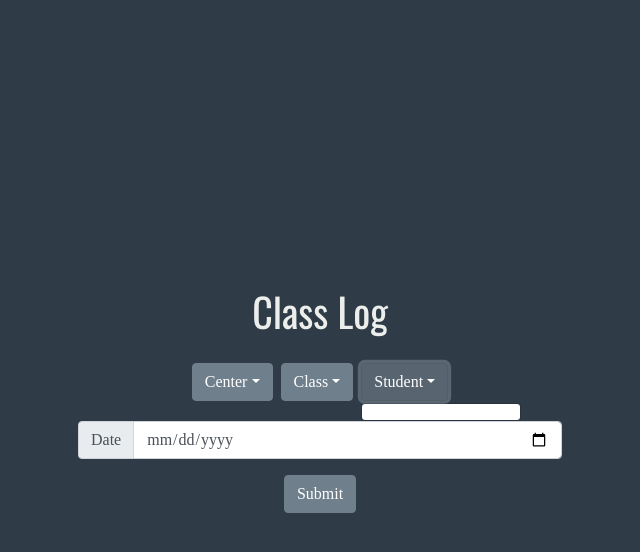
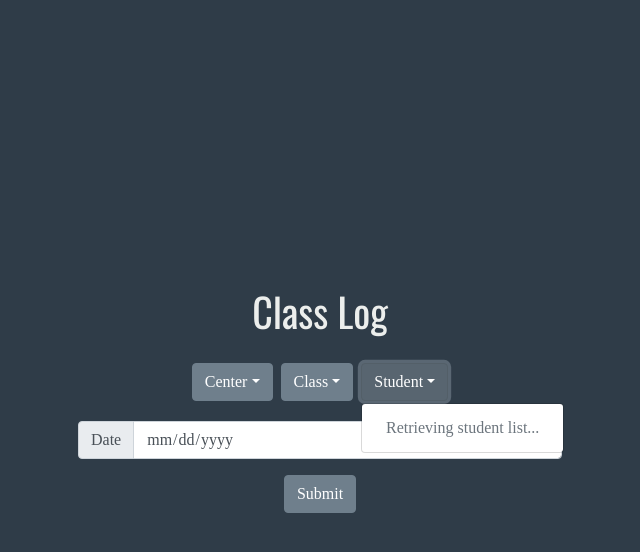
Before and after one commit to aakashhemadri/bald-eagle, a React (Create React App) app: page / in a window 1280 px wide. Both pictures are taken after a click on the button "Student". Shown: the top 552 px of the page, without its empty margins (320-960 px from the left). Built offline with nearby package versions, Linux system fonts and the light colour scheme; a web font is replaced by a local one.

Commit message:
Retrieving student list

```diff
--- a/src/views/Pages/Home/Home.js
+++ b/src/views/Pages/Home/Home.js
@@ -20,7 +20,7 @@ class Home extends Component {
 			standardDropdown: false,
 			studentDropdown: false,
 			records: [],
-			student_list: [],
+			student_list: ["Retrieving student list..."],
 			error: null,
 			center: "Center",
 			standard: "Class",
@@ -79,7 +79,7 @@ class Home extends Component {
 						<DropdownToggle caret>{this.state.student}</DropdownToggle>
 						<DropdownMenu>
 							{this.state.student_list.map((student, index) => (
-								<DropdownItem key={index} name={student} onClick={this.handleStudent}>{student}</DropdownItem>
+								<DropdownItem disabled={student === "Retrieving student list..." ? true : false} key={index} name={student} onClick={this.handleStudent}>{student}</DropdownItem>
 							))}
 						</DropdownMenu>
 					</Dropdown>
```
